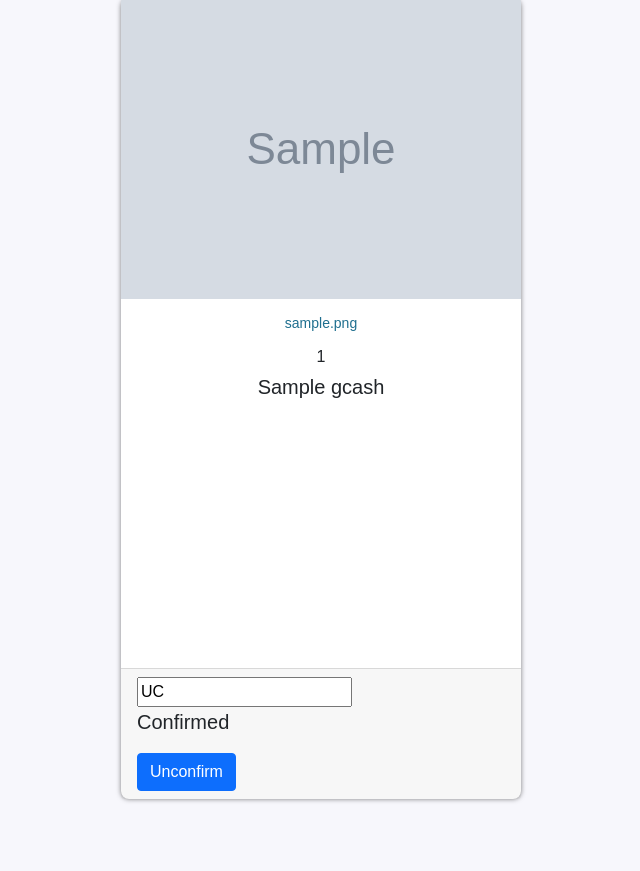
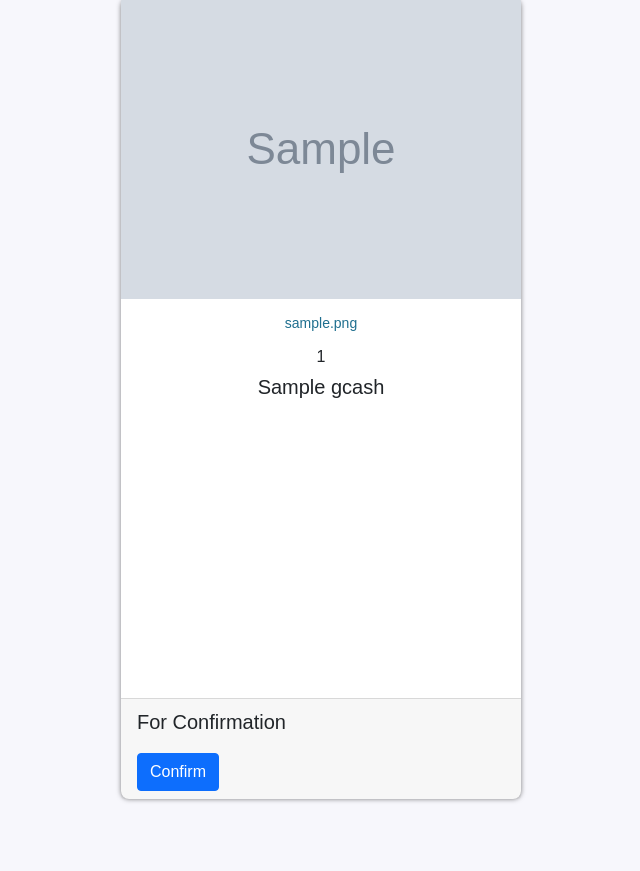
Before and after one commit to geelato-b/Capstone, a PHP site: page /admin/GCash.php in a window 1280 px wide. Shown: the part 269-1140 px from the top of the page, without its empty margins (319-959 px from the left). Run offline with PHP 8.4, Linux system fonts and the light colour scheme; the visitor is signed in with stand-in values (Sample User, id 1); data comes from the database, SQL or seed files in the repository; tables that the repository leaves empty hold one stand-in row (values such as "Sample post"); grey boxes marked "Sample" are stand-in pictures; data that the repository does not hold is empty.

Commit message:
Update GCash.php

```diff
--- a/admin/GCash.php
+++ b/admin/GCash.php
@@ -119,6 +119,7 @@ if(isset($_SESSION['user_type']) && isset($_SESSION['stud_id']) ){
                                             $sql =" SELECT `gcash_id`
                                                             , `stud_id`
                                                             , `stud_name`
+                                                            , `accbty_name`
                                                             , `bu_email`
                                                             , `date_time`
                                                             , `img`
@@ -126,7 +127,7 @@ if(isset($_SESSION['user_type']) && isset($_SESSION['stud_id']) ){
                                                             , `status`
                                                             FROM `gcash`
                                                             WHERE gc_status = 'UC'
-                                                            OR `status`  = 'N' ;";
+                                                            OR `status`  = 'A' ;";
                             $stmt=mysqli_stmt_init($conn);
                             if (!mysqli_stmt_prepare($stmt, $sql)){
                                 header("location: GCash.php?error");
@@ -167,9 +168,9 @@ if(isset($_SESSION['user_type']) && isset($_SESSION['stud_id']) ){
                     <div class="card-footer">
                      <form action="../includes/update_stat.php" method="post">
                             <input hidden type="text" name="gcash_id" value="<?php echo $row['gcash_id']; ?>">
-                            <input type="" name="confirm_status" value="<?php echo $row['gc_status'] == 'UC' ? 'C' : 'UC' ; ?>">
-                            <p class="lead"><?php echo $row['gc_status'] == 'UC' ? 'For Confirmation' : 'Confirmed' ; ?></p>
-                            <button class="btn btn-primary"> <?php echo $row['gc_status'] == 'UC' ? 'Confirm' : 'Unconfirm' ; ?> </button>
+                            <input type="hidden" name="confirm_status" value="<?php echo $row['gc_status'] == 'UC' ? 'C' : 'UC' ; ?>">
+                            <p class="lead"><?php echo $row['gc_status'] == 'UC' ? 'Confirmed' : 'For Confirmation' ; ?></p>
+                            <button class="btn btn-primary"> <?php echo $row['gc_status'] == 'C' ? 'Unconfirm' : 'Confirm' ; ?> </button>
                     </form>
                     </div>
             </div>
```
